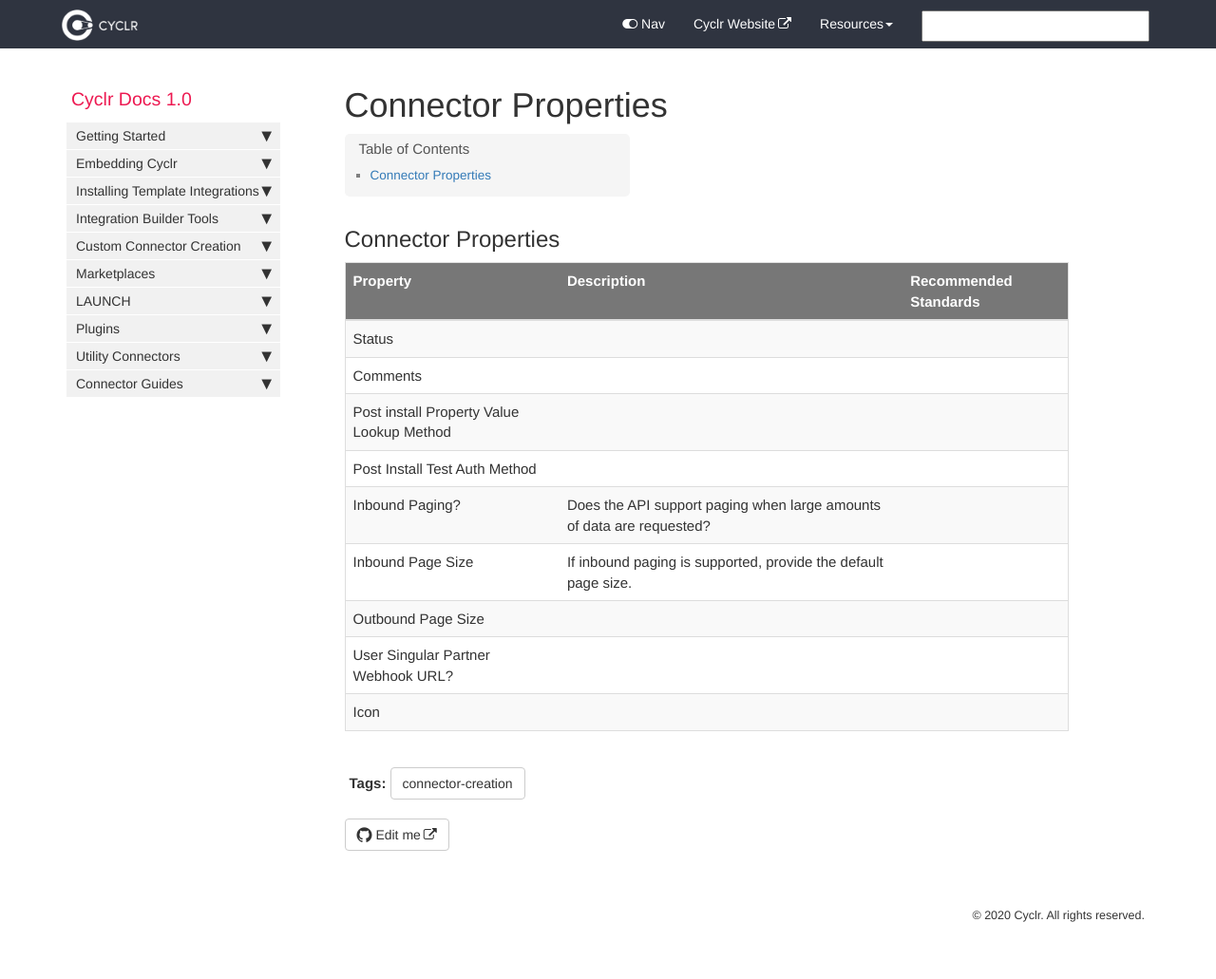
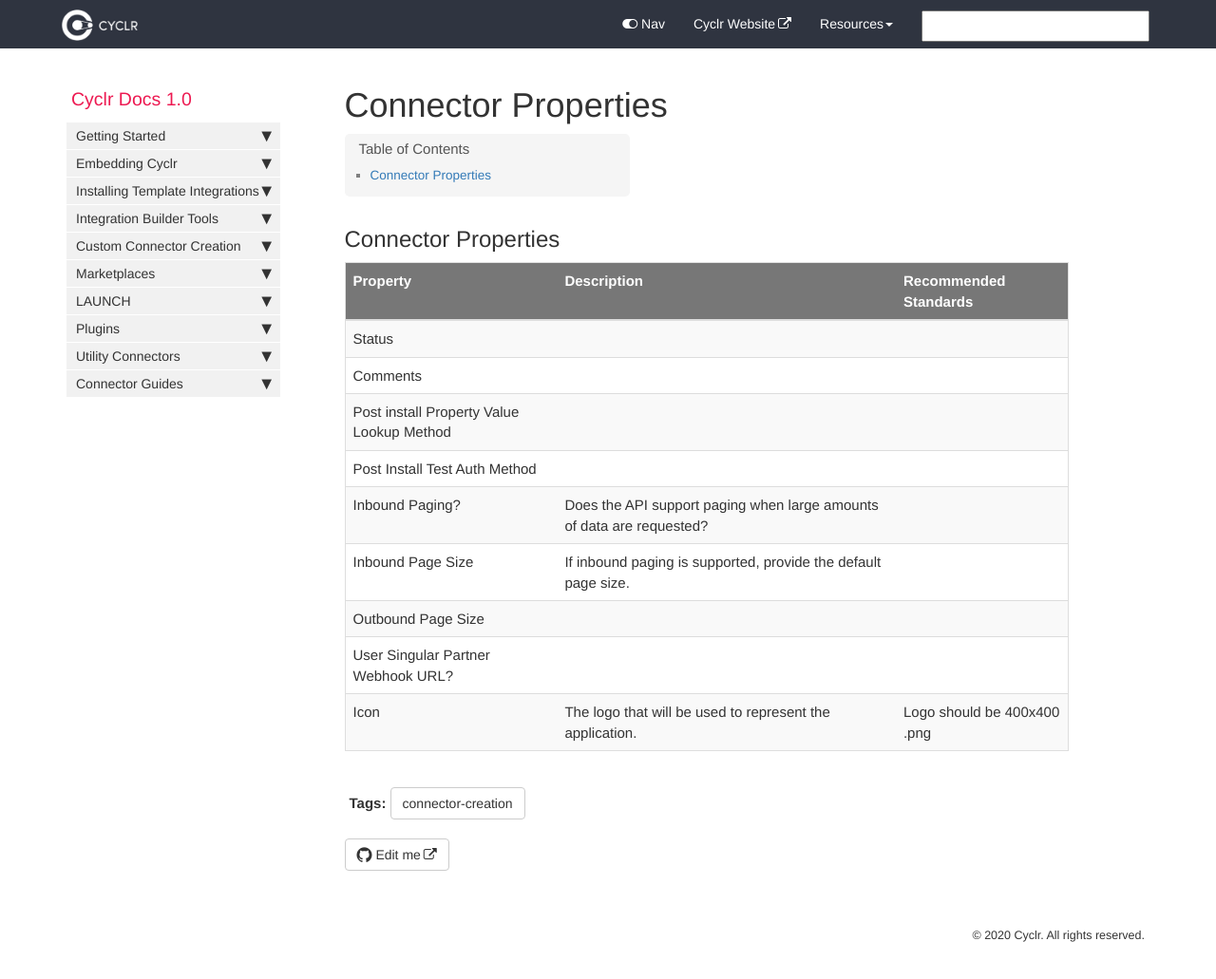
Before and after one commit to sneakysneak/docs, a Jekyll site: the page built from pages/custom-connectors/2-properties.md, in a window 1280 px wide and 1055 px high. Shown: the top 1031 px of the window at 95% size. Built offline with Jekyll 4.4.1, drawn with Linux system fonts in a browser that asks for light colours; nearby versions of some CDN libraries; comment, search, counter and statistics services are not loaded.

Commit message:
Update 2-properties.md

```diff
--- a/pages/custom-connectors/2-properties.md
+++ b/pages/custom-connectors/2-properties.md
@@ -17,4 +17,4 @@ tags: [connector-creation]
 | Inbound Page Size | If inbound paging is supported, provide the default page size. | |
 | Outbound Page Size | | |
 | User Singular Partner Webhook URL? | | |
-| Icon | | |
+| Icon | The logo that will be used to represent the application.| Logo should be 400x400 .png |
```
